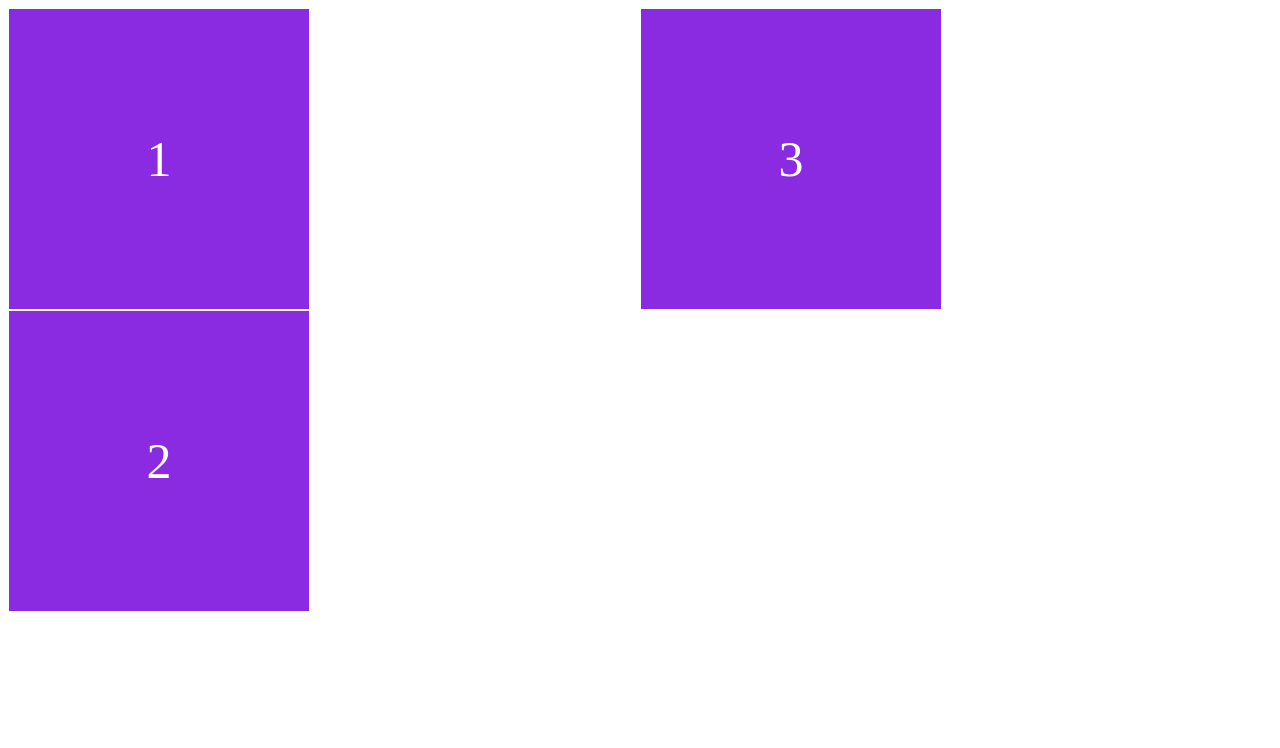
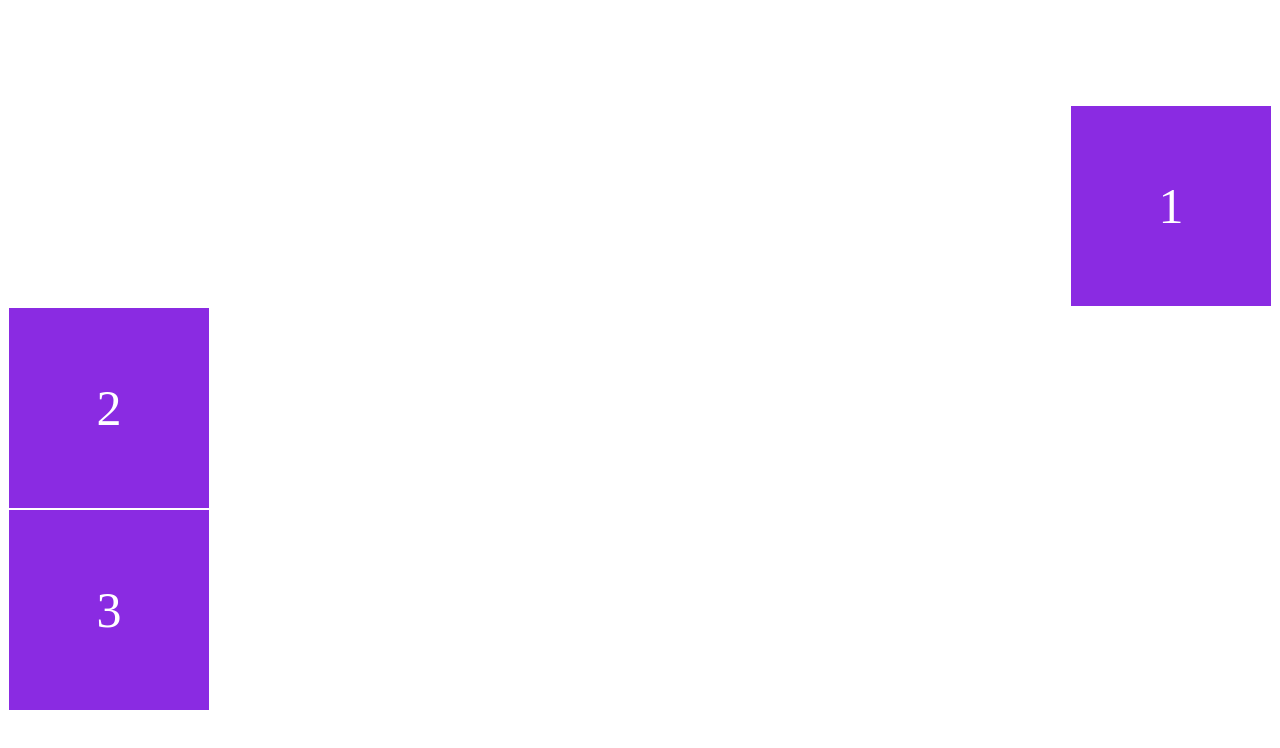
Before and after one commit to junghong0512/CSSMaster, a plain HTML site: page flexbox.html in a window 1280 px wide. Drawn offline with Linux system fonts and the light colour scheme.

Commit message:
Align Self and Flexbox Conclusion

```diff
--- a/flexbox.html
+++ b/flexbox.html
@@ -9,13 +9,13 @@
       .father {
         display: flex;
         flex-wrap: wrap;
-        justify-content: flex-start;
+        justify-content: center;
         flex-direction: column;
         height: 100vh;
       }
       .box {
-        height: 300px;
-        width: 300px;
+        height: 200px;
+        width: 200px;
         background-color: blueviolet;
         border: 1px solid white;
         display: flex;
@@ -23,6 +23,9 @@
         align-items: center;
         color: white;
         font-size: 50px;
+      }
+      .box:first-child {
+        align-self: flex-end;
       }
     </style>
   </head>
```
Also changed, not shown: README.md.
